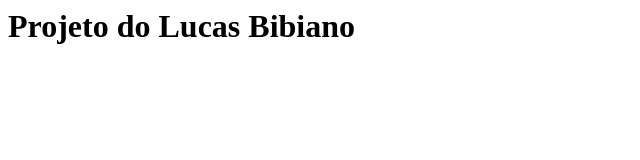
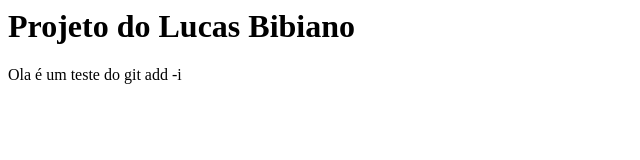
Before and after one commit to lucasbibianot/curso-git, a plain HTML site: page index.html in a window 1280 px wide. Shown: the whole page, without its empty margins (0-640 px from the left). Drawn offline with Linux system fonts and the light colour scheme.

Commit message:
criando o primeiro paragrafo

```diff
--- a/index.html
+++ b/index.html
@@ -1,4 +1,5 @@
 <html>
 <head></head>
 <body><h1>Projeto do Lucas Bibiano</h1></body>
+<p>Ola é um teste do git add -i</p>
 </html>
```
